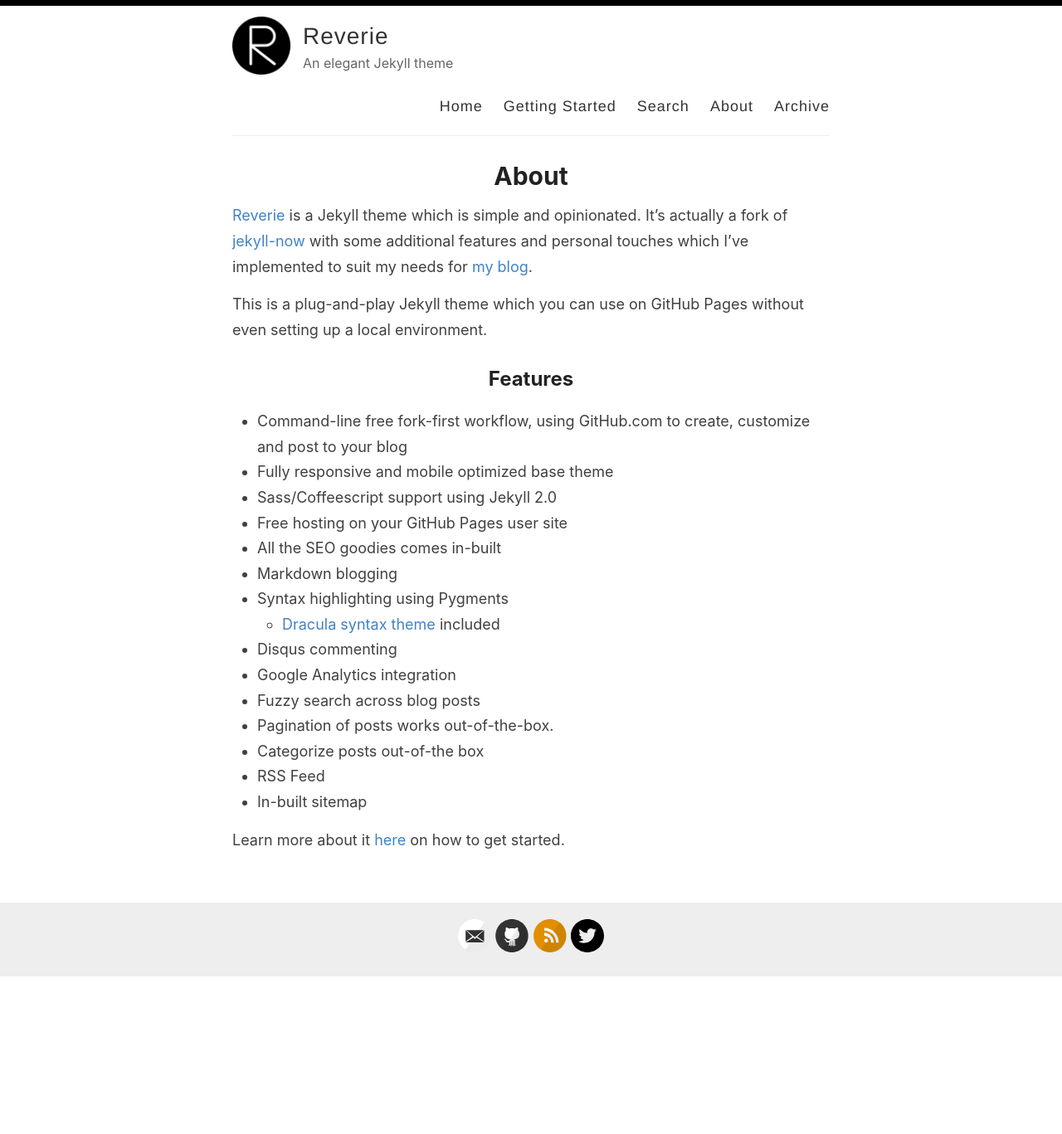
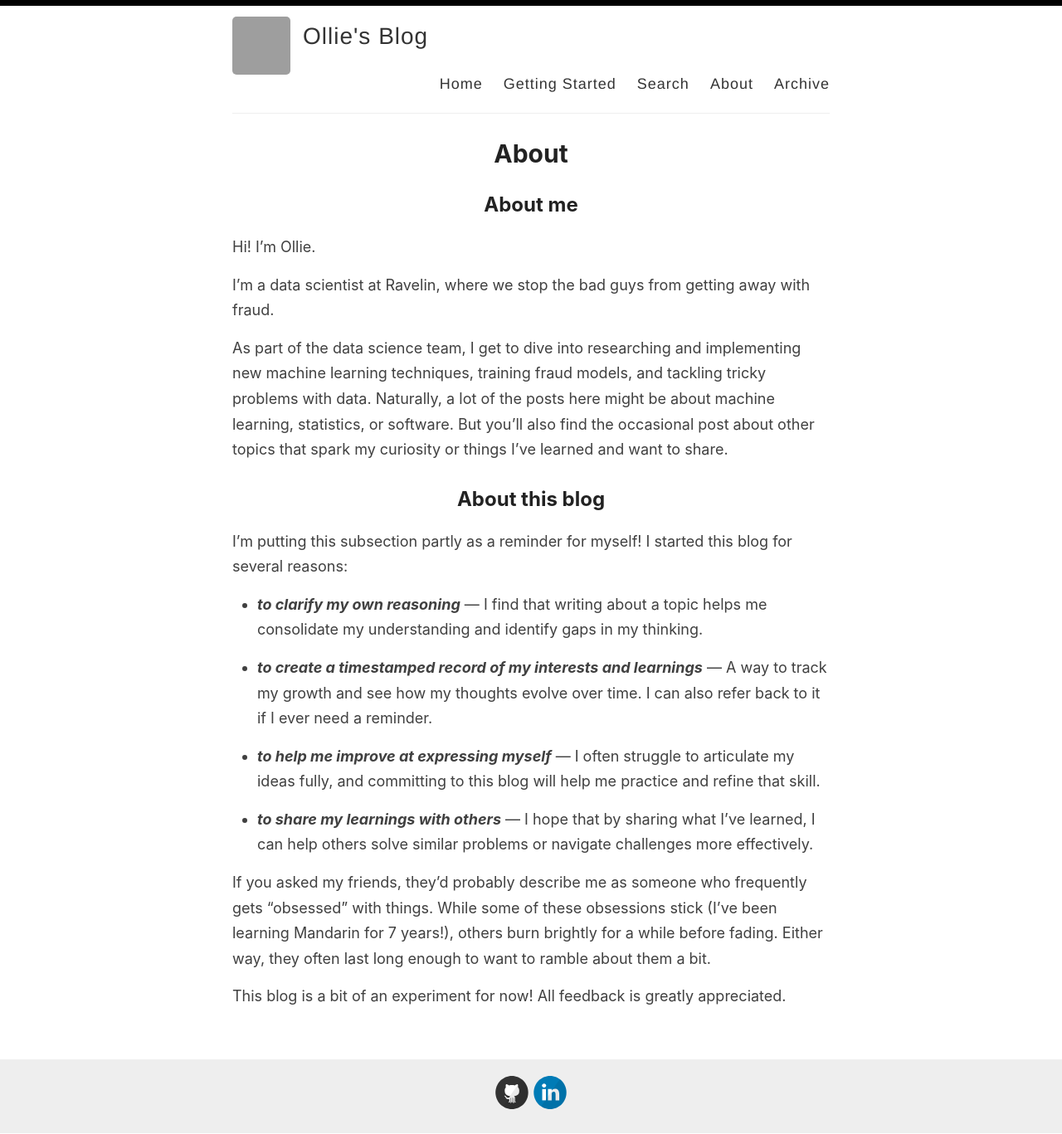
Before and after one commit to oksmith/oksmith.github.io, a Jekyll site: the page built from _pages/about.md, in a window 1280 px wide. Shown: the whole page at 83% size. Built offline with Jekyll 4.4.1, drawn with Linux system fonts in a browser that asks for light colours; our own code applies the rules of GitHub Pages for plain Markdown files; before the commit the page ends 1178 px from its top, so only the background shows below that; grey boxes are pictures that could not be loaded.

Commit message:
Update config and about

```diff
--- a/_config.yml
+++ b/_config.yml
@@ -3,16 +3,16 @@
 #
 
 # Name of your site (displayed in the header)
-name: Reverie
+name: Ollie's Blog
 
 # Name of the author
-author: Amit Merchant
+author: Ollie Smith
 
 # Short bio or description (displayed in the header)
-description: An elegant Jekyll theme
+description:
 
 # URL of your avatar or profile pic (you could use your GitHub profile pic)
-avatar: /images/reverie.png
+avatar: /images/knight.png
 
 #
 # Flags below are optional
@@ -21,15 +21,15 @@ avatar: /images/reverie.png
 # Includes an icon in the footer for each username you enter
 footer-links:
   dribbble:
-  email: amit.d.merchant@gmail.com
+  email:
   facebook:
   flickr:
-  github: amitmerchant1990/reverie
+  github: oksmith
   instagram:
-  linkedin:
+  linkedin: oksmith22
   pinterest:
-  rss: rss
-  twitter: amit_merchant
+  rss:
+  twitter:
   stackoverflow:
   youtube: # channel/<your_long_string> or user/<user-name>
   googleplus: # anything in your profile username that comes after plus.google.com/
@@ -41,21 +41,21 @@ footer-links:
 disqus:
 
 # Enter your Google Analytics web tracking code (e.g. UA-2110908-2) to activate tracking
-google_analytics: UA-43339302-11
+google_analytics:
 
 # For newer "GA4" analytics, use the following instead of the "UA" entry above
 #google_analytics_ga4: G-GABC1DEFG
 
 # Your website URL (e.g. http://amitmerchant1990.github.io or http://www.amitmerchant.com)
 # Used for Sitemap.xml and your RSS feed
-url: http://www.amitmerchant.com/reverie
-enforce_ssl: https://www.amitmerchant.com/reverie
+url: http://oksmith.github.io
+enforce_ssl: https://oksmith.github.io
 
 # If you're hosting your site at a Project repository on GitHub pages
 # (http://yourusername.github.io/repository-name)
 # and NOT your User repository (http://yourusername.github.io)
 # then add in the baseurl here, like this: "/repository-name"
-baseurl: "/reverie"
+baseurl:
 
 #
 # !! You don't need to change any of the configuration flags below !!
--- a/_pages/about.md
+++ b/_pages/about.md
@@ -1,29 +1,28 @@
 ---
-layout: page
-title: About
-permalink: /about/
+title: "About"
+date: 2024-11-25
 ---
 
-[Reverie](https://github.com/amitmerchant1990/reverie) is a Jekyll theme which is simple and opinionated. It's actually a fork of [jekyll-now](https://github.com/barryclark/jekyll-now) with some additional features and personal touches which I've implemented to suit my needs for [my blog](https://www.amitmerchant.com).
+## About me
 
-This is a plug-and-play Jekyll theme which you can use on GitHub Pages without even setting up a local environment.
+Hi! I’m Ollie.
 
-## Features
+I’m a data scientist at Ravelin, where we stop the bad guys from getting away with fraud.
 
-- Command-line free fork-first workflow, using GitHub.com to create, customize and post to your blog
-- Fully responsive and mobile optimized base theme
-- Sass/Coffeescript support using Jekyll 2.0
-- Free hosting on your GitHub Pages user site
-- All the SEO goodies comes in-built
-- Markdown blogging
-- Syntax highlighting using Pygments
-    - [Dracula syntax theme](https://draculatheme.com/) included
-- Disqus commenting
-- Google Analytics integration
-- Fuzzy search across blog posts
-- Pagination of posts works out-of-the-box.
-- Categorize posts out-of-the box
-- RSS Feed
-- In-built sitemap
+As part of the data science team, I get to dive into researching and implementing new machine learning techniques, training fraud models, and tackling tricky problems with data. Naturally, a lot of the posts here might be about machine learning, statistics, or software. But you’ll also find the occasional post about other topics that spark my curiosity or things I’ve learned and want to share.
 
-Learn more about it [here](https://github.com/amitmerchant1990/reverie) on how to get started.
+## About this blog
+
+I’m putting this subsection partly as a reminder for myself! I started this blog for several reasons:
+
+- **_to clarify my own reasoning_** — I find that writing about a topic helps me consolidate my understanding and identify gaps in my thinking.
+
+- _**to create a timestamped record of my interests and learnings**_ — A way to track my growth and see how my thoughts evolve over time. I can also refer back to it if I ever need a reminder.
+
+- **_to help me improve at expressing myself_** — I often struggle to articulate my ideas fully, and committing to this blog will help me practice and refine that skill.
+
+- **_to share my learnings with others_** — I hope that by sharing what I’ve learned, I can help others solve similar problems or navigate challenges more effectively.
+
+If you asked my friends, they’d probably describe me as someone who frequently gets "obsessed" with things. While some of these obsessions stick (I’ve been learning Mandarin for 7 years!), others burn brightly for a while before fading. Either way, they often last long enough to want to ramble about them a bit.
+
+This blog is a bit of an experiment for now! All feedback is greatly appreciated.
```
